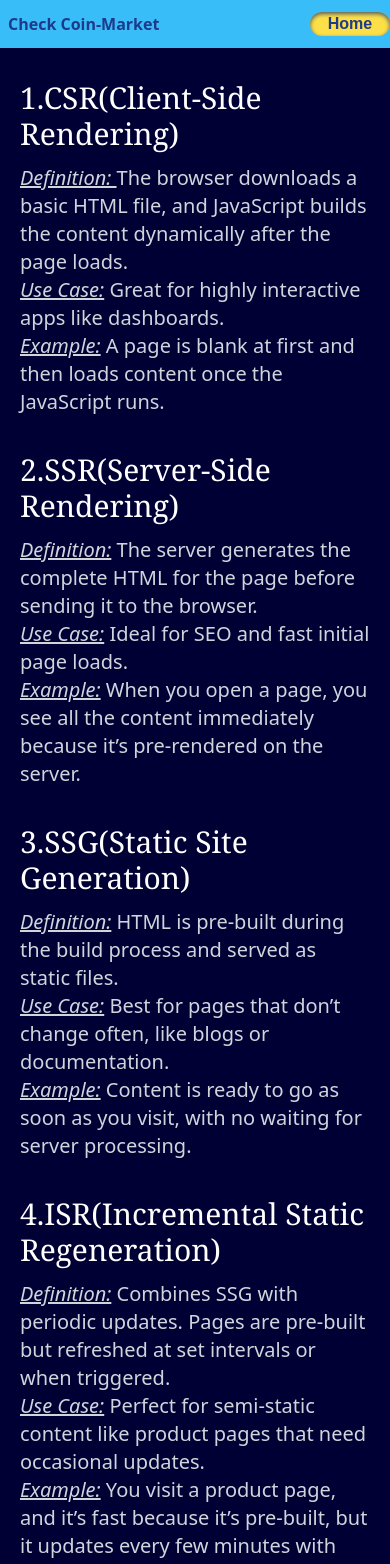
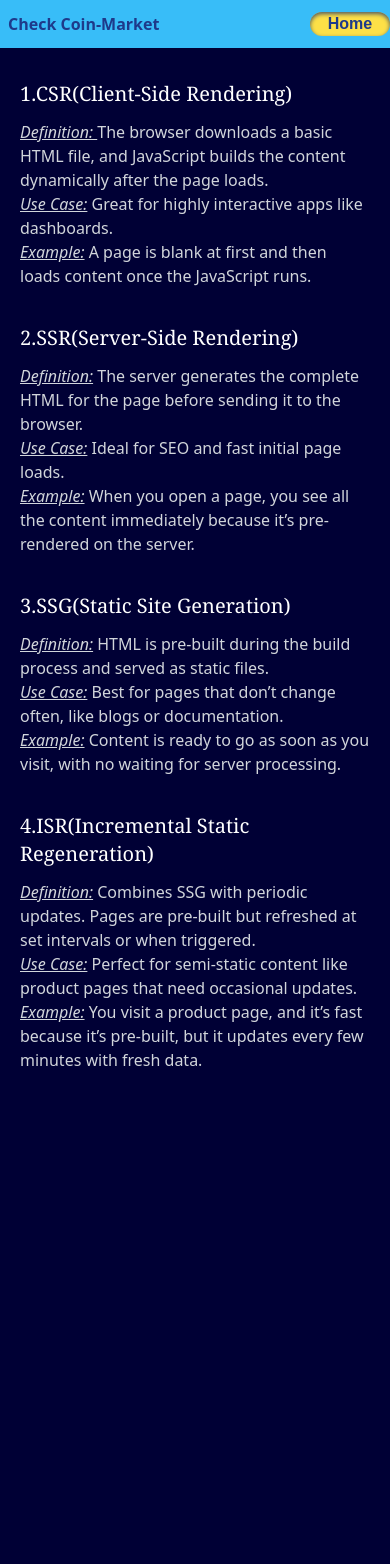
Before and after one commit to samia-urooj/coin-market-website, a Next.js app: page /define in a window 390 px wide. Shown: the top 1564 px of the page. After the commit the page ends 1104 px from the top, so only its background shows below. Built offline with nearby package versions, Linux system fonts and the light colour scheme.

Commit message:
commit changed

```diff
--- a/src/app/define/page.tsx
+++ b/src/app/define/page.tsx
@@ -3,25 +3,25 @@
 const define=()=>{
     return(
 <div className="definitions my-8 mx-5 ">
-    <h1 className="h1 text-white text-3xl font-serif ">1.CSR(Client-Side Rendering)</h1>
-    <p className="para text-gray-300 text-xl font-sans mt-3"><i><u>Definition: </u></i>The browser downloads a basic HTML file, and JavaScript builds the content dynamically after the page loads.</p>
-    <p className="para text-gray-300 text-xl font-sans"><i><u>Use Case:</u></i> Great for highly interactive apps like dashboards.</p>
-    <p className="para text-gray-300 text-xl font-sans"><i><u>Example:</u></i> A page is blank at first and then loads content once the JavaScript runs.</p>
+    <h1 className="h1 text-white text-xl md:text-3xl font-serif ">1.CSR(Client-Side Rendering)</h1>
+    <p className="para text-gray-300 md:text-xl font-sans mt-3"><i><u>Definition: </u></i>The browser downloads a basic HTML file, and JavaScript builds the content dynamically after the page loads.</p>
+    <p className="para text-gray-300 md:text-xl font-sans"><i><u>Use Case:</u></i> Great for highly interactive apps like dashboards.</p>
+    <p className="para text-gray-300 md:text-xl font-sans"><i><u>Example:</u></i> A page is blank at first and then loads content once the JavaScript runs.</p>
 
-    <h1 className="h1 text-white text-3xl font-serif mt-9">2.SSR(Server-Side Rendering)</h1>
-    <p className="para text-gray-300 text-xl font-sans mt-3"><i><u>Definition:</u></i> The server generates the complete HTML for the page before sending it to the browser.</p>
-    <p className="para text-gray-300 text-xl font-sans"><i><u>Use Case:</u></i> Ideal for SEO and fast initial page loads.</p>
-    <p className="para text-gray-300 text-xl font-sans"><i><u>Example:</u></i> When you open a page, you see all the content immediately because it’s pre-rendered on the server.</p>
+    <h1 className="h1 text-white text-xl md:text-3xl font-serif mt-9">2.SSR(Server-Side Rendering)</h1>
+    <p className="para text-gray-300 md:text-xl font-sans mt-3"><i><u>Definition:</u></i> The server generates the complete HTML for the page before sending it to the browser.</p>
+    <p className="para text-gray-300 md:text-xl font-sans"><i><u>Use Case:</u></i> Ideal for SEO and fast initial page loads.</p>
+    <p className="para text-gray-300 md:text-xl font-sans"><i><u>Example:</u></i> When you open a page, you see all the content immediately because it’s pre-rendered on the server.</p>
 
-    <h1 className="h1 text-white text-3xl font-serif mt-9">3.SSG(Static Site Generation)</h1>
-    <p className="para text-gray-300 text-xl font-sans mt-3"><i><u>Definition:</u></i> HTML is pre-built during the build process and served as static files.</p>
-    <p className="para text-gray-300 text-xl font-sans"><i><u>Use Case:</u></i> Best for pages that don’t change often, like blogs or documentation.</p>
-    <p className="para text-gray-300 text-xl font-sans"><i><u>Example:</u></i> Content is ready to go as soon as you visit, with no waiting for server processing.</p>
+    <h1 className="h1 text-white text-xl md:text-3xl font-serif mt-9">3.SSG(Static Site Generation)</h1>
+    <p className="para text-gray-300 md:text-xl font-sans mt-3"><i><u>Definition:</u></i> HTML is pre-built during the build process and served as static files.</p>
+    <p className="para text-gray-300 md:text-xl font-sans"><i><u>Use Case:</u></i> Best for pages that don’t change often, like blogs or documentation.</p>
+    <p className="para text-gray-300 md:text-xl font-sans"><i><u>Example:</u></i> Content is ready to go as soon as you visit, with no waiting for server processing.</p>
 
-    <h1 className="h1 text-white text-3xl font-serif mt-9">4.ISR(Incremental Static Regeneration)</h1>
-    <p className="para text-gray-300 text-xl font-sans mt-3"><i><u>Definition:</u></i> Combines SSG with periodic updates. Pages are pre-built but refreshed at set intervals or when triggered.</p>
-    <p className="para text-gray-300 text-xl font-sans"><i><u>Use Case:</u></i> Perfect for semi-static content like product pages that need occasional updates.</p>
-    <p className="para text-gray-300 text-xl font-sans"><i><u>Example:</u></i> You visit a product page, and it’s fast because it’s pre-built, but it updates every few minutes with fresh data.</p>
+    <h1 className="h1 text-white text-xl md:text-3xl font-serif mt-9">4.ISR(Incremental Static Regeneration)</h1>
+    <p className="para text-gray-300 md:text-xl font-sans mt-3"><i><u>Definition:</u></i> Combines SSG with periodic updates. Pages are pre-built but refreshed at set intervals or when triggered.</p>
+    <p className="para text-gray-300 md:text-xl font-sans"><i><u>Use Case:</u></i> Perfect for semi-static content like product pages that need occasional updates.</p>
+    <p className="para text-gray-300 md:text-xl font-sans"><i><u>Example:</u></i> You visit a product page, and it’s fast because it’s pre-built, but it updates every few minutes with fresh data.</p>
 </div>
   )
 }
--- a/src/app/page.tsx
+++ b/src/app/page.tsx
@@ -5,30 +5,30 @@ export default function Home() {
 
   return (
 
-    <div className="main sm:flex " >
-      <div className="div1 w-[100%] sm:w-[40%]  bg-center justify-items-center sm:mt-20">
+    <div className="main md:flex " >
+      <div className="div1 w-[100%] md:w-[40%]  bg-center justify-items-center md:mt-20">
 
 
       <img  className="pic h-80 w-80 md:w-92 md:h-92 justify-items-center mt-10 sm:mt-10" src="/image/btc.png"></img>
       </div>
 
 
-      <div  className="div2 text-center sm:text-left items-left w-[100%] sm:w-[60%] mt-8 sm:mt-16 md:mt-20">
-          <h1 className="hade text-white text-3xl sm:text-4xl md:text-6xl  font-serif text-center sm:text-left">Welcome to <br></br>Coin Market!</h1>
+      <div  className="div2 text-center md:text-left items-left w-[100%] md:w-[60%] mt-8 sm:mt-16 md:mt-20">
+          <h1 className="hade text-white text-3xl sm:text-4xl md:text-6xl  font-serif text-center md:text-left">Welcome to <br></br>Coin Market!</h1>
 
 
-      <h2 className="hade text-white text-lg sm:text-xl md:text-3xl font-sans text-center sm:text-left mt-2 sm:mt-4 md:mt-8 ">💡<i> What’s New?</i></h2>
-      <p className="con text-gray-300 text-sm md:text-xl text-center sm:text-left font-italic mt-3 mr-8">I’ve added SSR, CSR, SSG, and ISR options to showcase how different rendering techniques work. Whether you’re curious about web development or want a seamless user experience, these features have you covered!</p>
-        <p className="hade2 text-gray-300 text-sm md:text-xl font-sans text-center sm:text-left mt-3">See the quick introduction and differences on how different rendering techniques work.</p>
+      <h2 className="hade text-white text-lg sm:text-xl md:text-3xl font-sans text-center md:text-left mt-2 sm:mt-4 md:mt-8 ">💡<i> What’s New?</i></h2>
+      <p className="con text-gray-300 text-sm md:text-xl text-center md:text-left font-italic mt-3 mr-8">I’ve added SSR, CSR, SSG, and ISR options to showcase how different rendering techniques work. Whether you’re curious about web development or want a seamless user experience, these features have you covered!</p>
+        <p className="hade2 text-gray-300 text-sm md:text-xl font-sans text-center md:text-left mt-3">See the quick introduction and differences on how different rendering techniques work.</p>
      <Link href="/define"> <p className="button  text-gray-300 mt-2"><i><u>Click Here!</u></i></p></Link>
 
-      <h5 className="hade2 text-white text-lg sm:text-xl md:text-3xl font-sans text-center sm:text-left mt-4 ">🔍<i> Check Coin Prices</i></h5>
-      <p className="con text-gray-300 text-sm md:text-xl text-center sm:text-left font-italic mt-3">While our platform currently supports a select range of popular cryptocurrencies, we’re committed to giving you accurate and up-to-date information.</p>
+      <h5 className="hade2 text-white text-lg sm:text-xl md:text-3xl font-sans text-center md:text-left mt-4 ">🔍<i> Check Coin Prices</i></h5>
+      <p className="con text-gray-300 text-sm md:text-xl text-center md:text-left font-italic mt-3">While our platform currently supports a select range of popular cryptocurrencies, we’re committed to giving you accurate and up-to-date information.</p>
 
-<ul className="head flex gap-4  font-sans my-2 sm:my-4 md:my-8 justify-center sm:justify-start ">
+<ul className="head flex gap-4  font-sans my-2 sm:my-4 md:my-8 justify-center md:justify-start ">
       <Link href="/csr"><li><h1 className="li md:h-[37px] shadow-inner shadow-gray-600 bg-yellow-400 w-[50px] sm:w-[70px] md:w-[100px] rounded-2xl text-sm sm:xl md:text-2xl font-bold  text-center hover:bg-gray-300">CSR</h1></li></Link>
       <Link href="/ssr"><li><h1 className="li md:h-[37px] shadow-inner shadow-gray-600 bg-yellow-400 hover:bg-gray-300 w-[50px] sm:w-[70px] md:w-[100px] rounded-2xl text-sm sm:xl md:text-2xl font-bold  text-center">SSR</h1></li></Link></ul>
-      <ul className="head flex gap-4 text-xl font-sans my-4 md:my-8 justify-center sm:justify-start ">
+      <ul className="head flex gap-4 text-xl font-sans my-4 md:my-8 justify-center md:justify-start ">
       <Link href="/ssg"><li><h1 className="li md:h-[37px] shadow-inner shadow-gray-600 hover:bg-gray-300 bg-yellow-400 w-[50px] sm:w-[70px] md:w-[100px] rounded-2xl text-sm sm:xl md:text-2xl font-bold  text-center">SSG</h1></li></Link>
       <Link href="/isr"><li><h1 className="li md:h-[37px] shadow-inner shadow-gray-600 hover:bg-gray-300 bg-yellow-400 w-[50px] sm:w-[70px] md:w-[100px] rounded-2xl text-sm sm:xl md:text-2xl font-bold text-center">ISR</h1></li></Link></ul>
 
```
